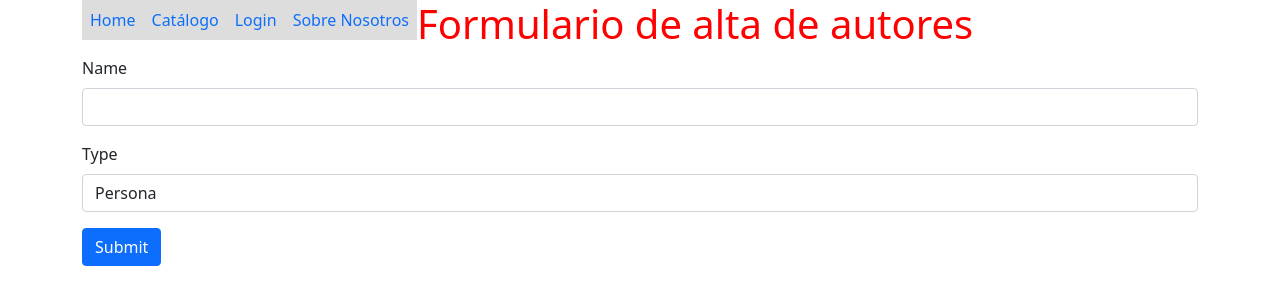
After one commit to carherco/sepe-codigo-clase, a Symfony app: template templates/autor/new.html.twig in a window 1280 px wide. The commit adds this page. Shown: the top 305 px of the page. Run offline with Twig, Linux system fonts and the light colour scheme; the template is opened without the code that fills it, so the values that code supplies are empty; some libraries are stand-ins or nearby versions.

Commit message:
descanso del día 1 de julio

```diff
--- /dev/null
+++ b/templates/autor/new.html.twig
@@ -0,0 +1,29 @@
+{% extends 'base.html.twig' %}
+
+{% block body %}
+<h1>Formulario de alta de autores</h1>
+
+<form method="POST" action="{{ path('autor_create') }}">
+    <div class="mb-3">
+      <label for="exampleInputEmail1" class="form-label">
+        Name
+      </label>
+      <input type="text" name="nombre" required class="form-control" id="exampleInputName" aria-describedby="emailHelp">
+    </div>
+
+    <div class="mb-3">
+      <label for="exampleInputPassword1" class="form-label">
+        Type
+      </label>
+      <select name="tipo" required class="form-control" id="exampleInputType">
+        <option value='PERSONA'>Persona</option>
+        <option value='ENTIDAD'>Entidad</option>
+        <option value='CONGRESO'>Congreso</option>
+      </select>
+    </div>
+
+    <button type="submit" class="btn btn-primary">
+      Submit
+    </button>
+</form>
+{% endblock %}
--- a/templates/catalogo/index.html.twig
+++ b/templates/catalogo/index.html.twig
@@ -32,7 +32,7 @@
 
             <td>{{fondo.editorial.nombre}}</td>
 
-            <td><a class="nav-link" href="{{ path('catalogo_ver', {id: fondo.id}) }}">Ver ficha completa</a></td>
+            <td><a class="btn btn-primary btn-lg" href="{{ path('catalogo_ver', {id: fondo.id}) }}" role="button">Ver ficha completa</a></td>
           </tr>
           {% endfor %}
         </tbody>
```
Also changed, not shown: src/Controller/AutorController.php (+39 -1 lines), src/Controller/CatalogoController.php (+13 -11 lines).
